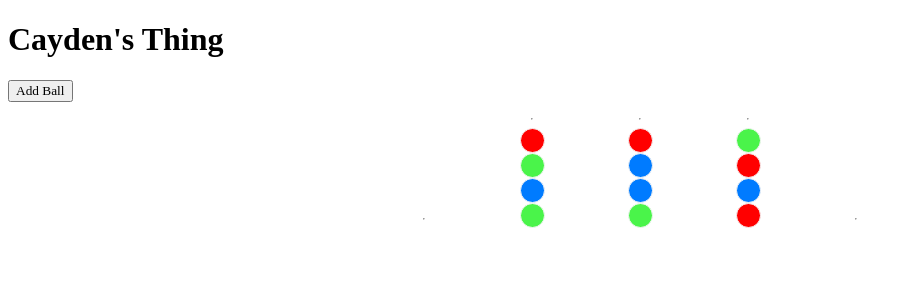
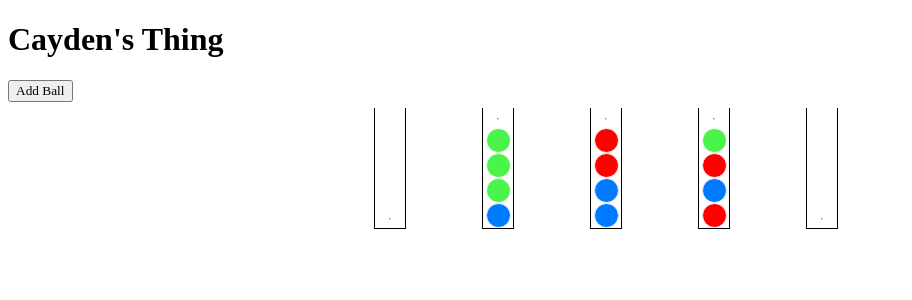
Before and after one commit to caydenhuffman/carder-app, a React (Create React App) app: page / in a window 1280 px wide. Shown: the top 300 px of the page, without its empty margins (0-912 px from the left). Built offline with nearby package versions, Linux system fonts and the light colour scheme; a web font is replaced by a local one.

Commit message:
FirstCommit

```diff
--- a/src/App.js
+++ b/src/App.js
@@ -1,51 +1,4 @@
 import { useState } from 'react';
-
-// const balls = ["green", "blue", "red"];
-
-/*
-
-function Ball({ ball }) {
-    return <button>{ball}</button>
-}
-
-
-function Stack({ balls }) {
-
-    return (
-        <div className='stack'>
-            {balls.map((ball, index) => {
-                return (<Ball key={index} ball={ball} />);
-            })}
-        </div>
-    )
-}
-
-
-function AddColor({ color, balls, setBalls }) {
-    return <button onClick={e => setBalls([...balls, color])}>Add {color}</button>
-}
-export default function App() {
-    const [balls, setBalls] = useState(["green", "blue", "red"]);
-
-    return (
-        <div>
-            <h1>Cayden Huffman</h1>
-            <AddColor color={"purple"} balls={balls} setBalls={setBalls} />
-            <AddColor color={"pink"} balls={balls} setBalls={setBalls} />
-            <div className='group'>
-                <Stack balls={balls} setBalls={setBalls} />
-            </div>
-        </div>
-    )
-}
-
-
-
-function printy(name) {
-    console.log("Printing a " + name + " ball!");
-}
-
-*/
 
 export default function App() {
     return (<div>
@@ -54,12 +7,38 @@ export default function App() {
     </div>);
 }
 
-//then we want to display all the maps.
 
 function Group() {
-    const [picked, setPicked] = useState(-1);
-    const [stacks, setStacks] = useState([{ id: 0, balls: [] }, { id: 1, balls: ["red1", "green1", "blue1", "green2"] }, { id: 2, balls: ["red2", "blue2", "blue3", "green3"] }, { id: 3, balls: ["green4", "red3", "blue4", "red4"] }, { id: 4, balls: [] }]);
-    //Note We need to make sure the one were picking up isn't empty.
+    // const [picked, setPicked] = useState(-1);
+    //Hmm we might have to set the id to just the number. Because that makes it really hard to tell the index.
+    const [stacks, setStacks] = useState([
+        { id: 0, balls: [] },
+        {
+            id: 1, balls: [
+                { id: "green3", color: "green", picked: 0 },
+                { id: "green2", color: "green", picked: 0 },
+                { id: "green1", color: "green", picked: 0 },
+                { id: "blue1", color: "blue", picked: 0 },
+            ]
+        },
+        {
+            id: 2, balls: [
+                { id: "red1", color: "red", picked: 0, },
+                { id: "red2", color: "red", picked: 0 },
+                { id: "blue2", color: "blue", picked: 0 },
+                { id: "blue3", color: "blue", picked: 0 },
+            ]
+        },
+        {
+            id: 3, balls: [
+                { id: "green4", color: "green", picked: 0 },
+                { id: "red3", color: "red", picked: 0 },
+                { id: "blue4", color: "blue", picked: 0 },
+                { id: "red4", color: "red", picked: 0 }]
+        },
+        { id: 4, balls: [] }]);
+
+    /*
     function pick(stack) {
         if (picked != -1) {
             if (stack.id == picked) {
@@ -86,24 +65,60 @@ function Group() {
         }
 
     }
+*/
 
+    function clickBall(stack, ball) {
+        if (ball !== false) {
+            console.log("You clicked " + ball.id + " in stack" + stack.id + "!");
+            //Now we set that ball as being selected.
+            const tempArray = [...stacks];
+            const indexOfBall = tempArray[stack.id].balls.indexOf(ball);
+            if (tempArray[stack.id].balls[indexOfBall].picked == 0) {
+                let aboveSameBool = true;
+                for (let i = indexOfBall; i > 0; i--) {
+                    if (tempArray[stack.id].balls[i].color == tempArray[stack.id].balls[i - 1].color) {
+                        aboveSameBool = true;
+                    } else {
+                        aboveSameBool = false;
+                        i = 0;
+                    }
+                }
+                console.log(aboveSameBool)
+                // if (aboveSameBool) {
+                //     for (let i = indexOfBall; i >= 0; i--) {
 
+                //         tempArray[stack.id].balls[i].picked = 1;
+                //     }
+                // }
+            } else {
+                // tempArray[stack.id].balls[indexOfBall].picked = 0;
+                for (let i = 3; i > indexOfBall; i--) {
+                    tempArray[stack.id].balls[i].picked = 0;
+                }
+            }
+            setStacks(tempArray);
+
+        }
+        else if (stack.balls.length == 0) {
+            console.log("You clicked the stack" + stack.id);
+            // console.log(stacks);
+        }
+
+    }
 
     //lets put yellow on the top.
     function AddBall(stackId, ball) {
         let tempArray = stacks.slice();
-        // tempArray[stack.id - 1]
         tempArray[stackId].balls.unshift(ball);
         setStacks(tempArray);
     }
-
 
     return (
         <div>
             <button onClick={e => AddBall(2, "yellow")}>Add Ball</button>
             <div className='group'>
                 {stacks.map((stack) => {
-                    return (<Stack key={stack.id} stack={stack} setStacks={setStacks} picked={picked} pick={e => pick(stack)} />);
+                    return (<Stack key={stack.id} stack={stack} clickBall={(ball) => clickBall(stack, ball)} />);
                 })}
             </div>
         </div>
@@ -111,25 +126,31 @@ function Group() {
 
 }
 
-function Stack({ stack, setStacks, picked, pick }) {
-    //Note there, should be an easier way to do that lol
+function Stack({ stack, clickBall }) {
+
+    // function clickBall(ballName) {
+    //     const stack = clickStack();
+    //     // console.log(ballName);
+    //     const tempArray = []
+    //     setStacks()
+
+    // }
 
     return (
         <div className='stackContainer'>
-            {/* <button className={"bigButton"} >{(picked === -1 ? "Pick Up" : (picked == stack.id ? "Release" : "Drop"))} </button> */}
-            <div className='stack' onClick={e => { console.log("You clicked a stack!"); pick(stack); }}>
+            <div className='stack' onClick={e => clickBall(false)}>
                 <hr></hr>
                 {stack.balls.map((ball) => {
-                    return (<Ball key={ball} ball={ball} pick={pick} />);
+                    return (<Ball ball={ball} key={ball.id} clickBall={e => clickBall(ball)} />);
                 })}
             </div>
         </div>
     );
 }
 
-function Ball({ ball, pick }) {
+function Ball({ ball, clickBall }) {
     return (
-        <button onClick={e => console.log("You clicked the ball")} className={'ball ' + ball} > { }</button >
+        <button className={'ball ' + ball.color + (ball.picked === 1 ? " selected" : "")} onClick={clickBall}></button >
     );
 }
 
@@ -175,6 +196,34 @@ So like how do we do that.
     Maybe there's a way to have a button over an empty stack that says something like "Drop Here!". Then i guess it would make sense, but honestly Idk.
 (3) Maybe just have a onClick for the stack, but the problem is that, it takes the balls. But honestly If we do stack, then it could be way easier.
 */
+
+
+/* Notes Vol. 3
+(1) we should make it where you click the ball and then it goes and hangs out above the stack. Almost like the bigButton thing that we had before,
+    but also how do we handle when there are more than one ball? i'm not sure to be honest. Maybe, we add a spot to lift all the balls up. Like if you were lifting the thing up.
+(2) Maybe it's time to make it where we store the state of the balls differently, so we have a name for each item and then we also have a color for it. That way we can compare
+    two balls to see if they are the same color.
+(3) To implement selecting multiple balls, we can make it where if we click on the bottom one, it checks to see if the ball above it is the same color,
+    if it is not the same color, then don't do anything. If it is the same color, check to see if the ball above it is the same color. If it is then check again. If it is not stop. But we also need to repeat this from the index of the ball we click
+    all the way to the top of the array.
+(4) First let us just reorganize everything so we can carry more than one thing.
+(5) We're Gonna build a static version first using the new ideas.
+(6) Now we have to make it where when we click on a ball it can change the state of the stacks.
+(7) Wait what are we doing now? Like what step is next? Do we implement a way to pick them up. Hmm How Do we do this? Maybe I think we select a ball
+    And then we print out all the balls above it. As if we were groupign them together. Should we find a way to make them
+    a div element unique? Or maybe we could change their borders as a symbol of being selected.
+(8) And how do we move forward? I think when we click a ball we add that it has been selected.
+(9) Okay that looks pretty good, how do we now do this from here?
+(10) Okay i think first, it would be good to select all index above.
+(11) So Far it's looking really good. It mostly, workign the way that I would expect. The only thing is that we'd sometimes want to make sure
+     its not the top one.
+(12) Now what are we looking to do? What is the next step? I think we are going to try and do something with only picking them if the above is the same color.
+     Also just a note, we could definitly keep track of the ones that are picked using the picked state, instead of having it for that. Which i guess it could store the
+     The stack id and also the ball ids. Which I guess makes sense and stuff. But how would we then identify if a specific ball is part of that one.
+(13) I don't really like how the picked is stored in the thing. Maybe its not good that I'm practically storing it twice to do that. But oh well.
+(14) I think maybe it would be a good idea to make it where when you click on the stack that it takes all t
+
+*/
 //Hmm we display based on that state.
 
 
--- a/src/index.css
+++ b/src/index.css
@@ -8,7 +8,11 @@
     height: 100%;
     min-height: 120px;
     justify-content: end;
+    width: 30px;
     align-items: center;
+    border-bottom: 1px black solid;
+    border-left: 1px black solid;
+    border-right: 1px black solid;
 }
 
 .stackContainer {
@@ -34,30 +38,23 @@
     height: 25px;
     width: 25px;
 }
-
-.red1,
-.red2,
-.red3,
-.red4 {
+.red{
     background-color: red;
 }
 
-.blue1,
-.blue2,
-.blue3,
-.blue4 {
+.blue{
     background-color: rgb(0, 123, 255);
 }
 
 
-.green1,
-.green2,
-.green3,
-.green4 {
+.green {
     background-color: rgb(74, 244, 74);
 }
 .yellow {
     background-color: yellow;
+}
+.selected {
+    border: rgb(0, 0, 0) 3px solid;
 }
 
 .board,
```
Also changed, not shown: 1 other file (tests, documents, lock files or other folders).
